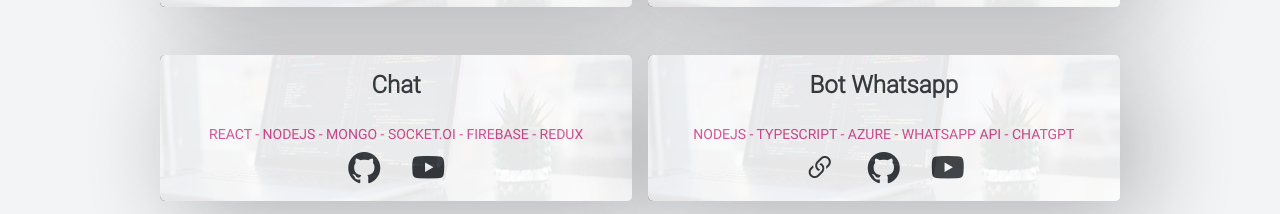
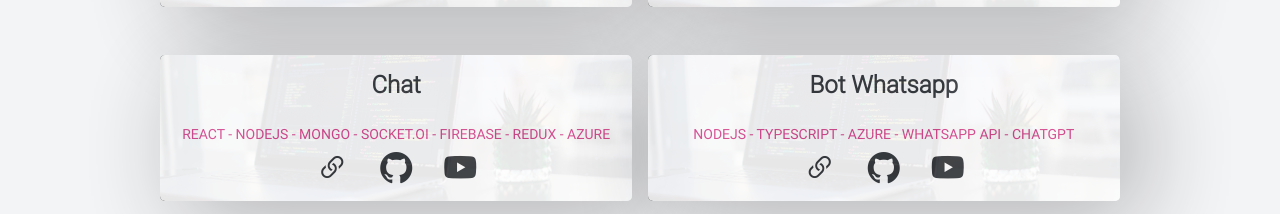
Before and after one commit to Rosyec/Portafolio, an Angular app: page /app/portafolio in a window 1280 px wide. Shown: the part 1238-1452 px from the top of the page. Built offline with nearby package versions, Linux system fonts and the light colour scheme.

Commit message:
Configuraciones

```diff
--- a/src/app/content/pages/contenido/contenido.component.ts
+++ b/src/app/content/pages/contenido/contenido.component.ts
@@ -141,8 +141,9 @@ export class ContenidoComponent implements OnInit {
         color: '#ffff',
         nombre: 'Chat',
         github: 'https://github.com/Rosyec/React-Chat',
-        tecnologias: 'REACT - NODEJS - MONGO - SOCKET.OI - FIREBASE - REDUX',
-        youtube: 'https://youtu.be/npB5QDXWHiA'
+        tecnologias: 'REACT - NODEJS - MONGO - SOCKET.OI - FIREBASE - REDUX - AZURE',
+        youtube: 'https://youtu.be/Q_kVi16TaDo',
+        deploy: 'https://react-login-deploy.vercel.app'
       },
       {
         color: '#ffff',
```
